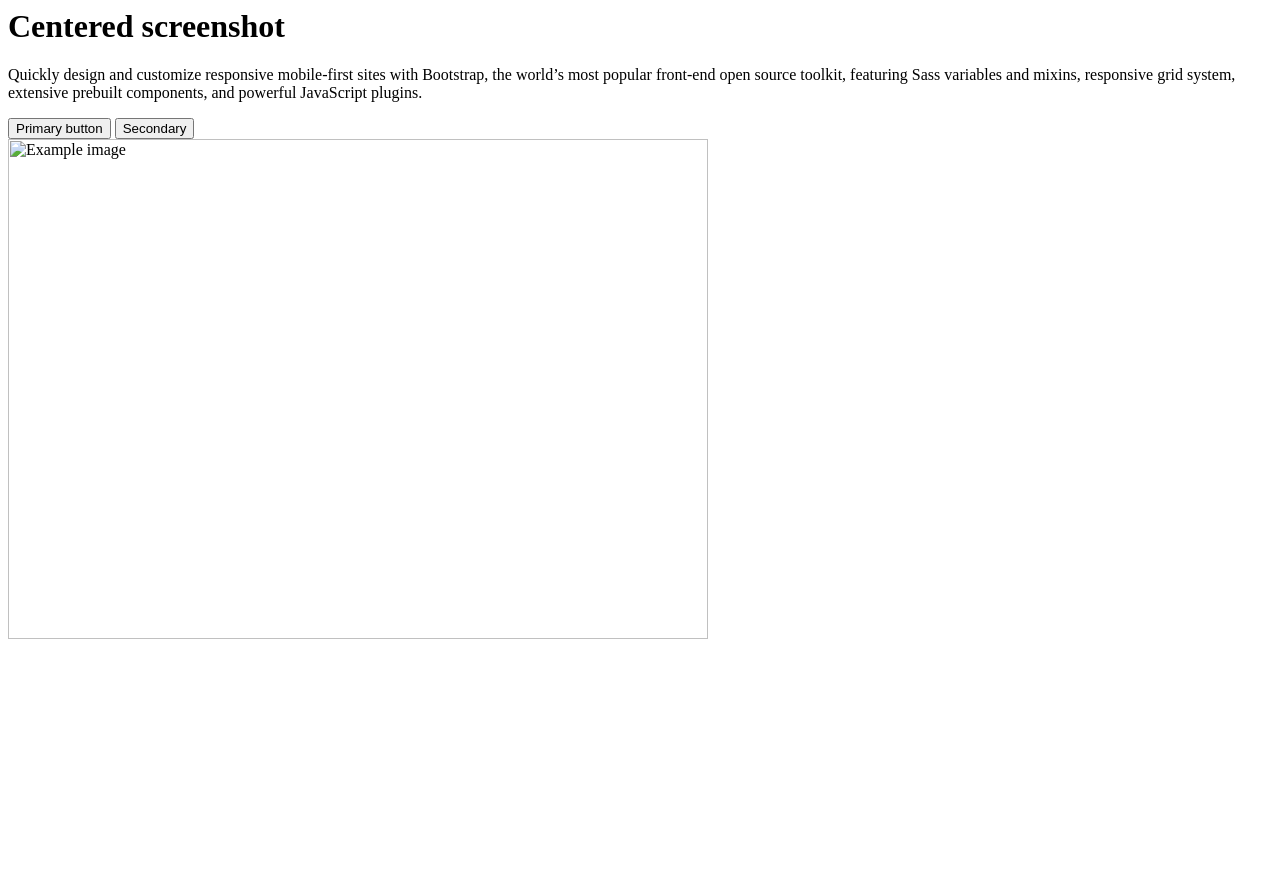
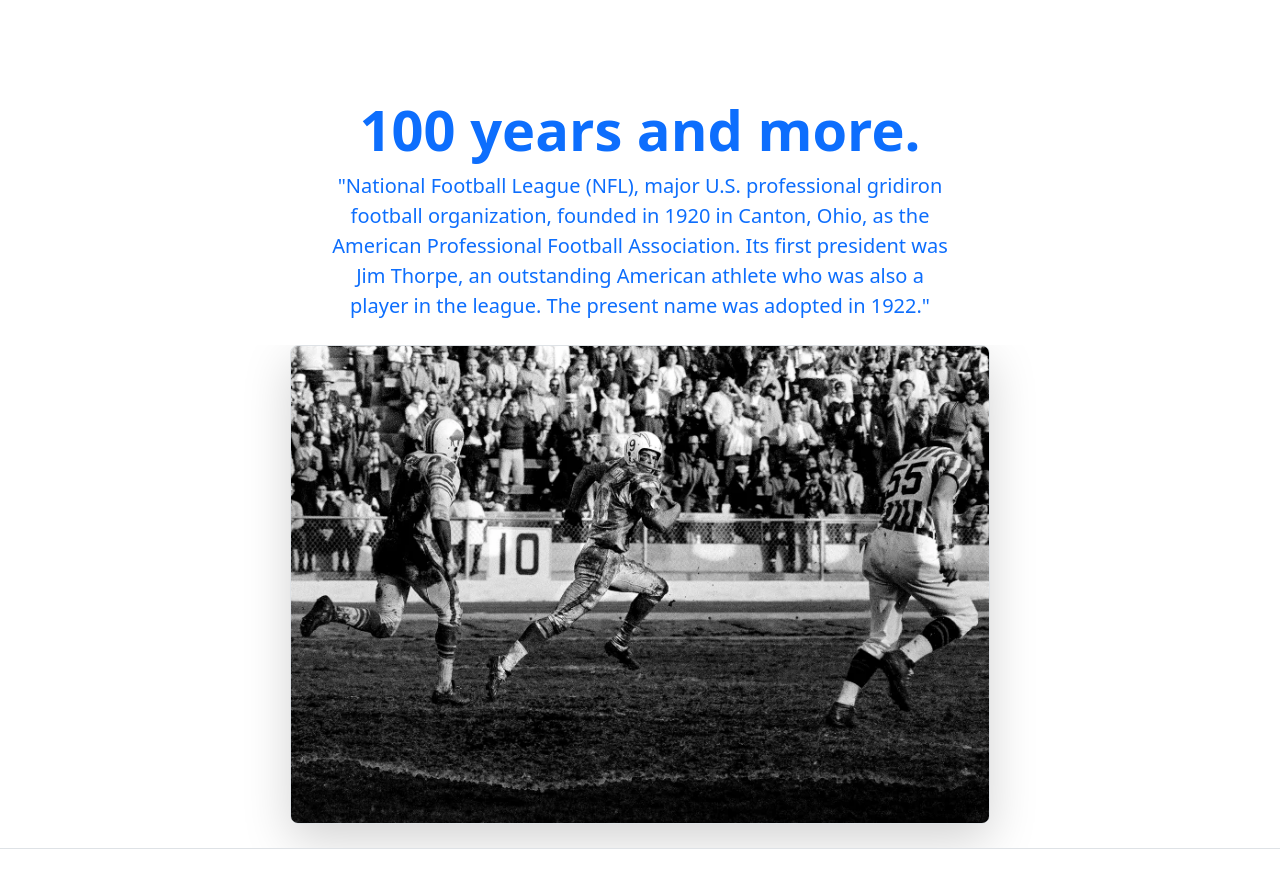
Before and after one commit to fabiocmachado/nfl, a plain HTML site: page history.html in a window 1280 px wide. Before the commit the page ends 800 px from the top, so only its background shows below. Drawn offline with nearby package versions, Linux system fonts and the light colour scheme.

Commit message:
Add files via upload

```diff
--- a/history.html
+++ b/history.html
@@ -1,15 +1,25 @@
+<!DOCTYPE html>
+<html lang="en">
+<head>
+    <meta charset="UTF-8">
+    <meta name="viewport" content="width=device-width, initial-scale=1.0">
+    <title>NFL History</title>
+    <link href="https://cdn.jsdelivr.net/npm/bootstrap@5.3.0/dist/css/bootstrap.min.css" rel="stylesheet" integrity="sha384-9ndCyUaIbzAi2FUVXJi0CjmCapSmO7SnpJef0486qhLnuZ2cdeRhO02iuK6FUUVM" crossorigin="anonymous">
+    <link rel="stylesheet" href="style.css" />
+</head>
+<body>
+
     <div class="px-4 pt-5 my-5 text-center border-bottom">
-    <h1 class="display-4 fw-bold text-body-emphasis">Centered screenshot</h1>
+        <h1 class="display-4 fw-bold text-body-emphasis h1">100 years and more.</h1>
         <div class="col-lg-6 mx-auto">
-      <p class="lead mb-4">Quickly design and customize responsive mobile-first sites with Bootstrap, the world’s most popular front-end open source toolkit, featuring Sass variables and mixins, responsive grid system, extensive prebuilt components, and powerful JavaScript plugins.</p>
-      <div class="d-grid gap-2 d-sm-flex justify-content-sm-center mb-5">
-        <button type="button" class="btn btn-primary btn-lg px-4 me-sm-3">Primary button</button>
-        <button type="button" class="btn btn-outline-secondary btn-lg px-4">Secondary</button>
+          <p class="lead mb-4">"National Football League (NFL), major U.S. professional gridiron football organization, founded in 1920 in Canton, Ohio, as the American Professional Football Association. Its first president was Jim Thorpe, an outstanding American athlete who was also a player in the league. The present name was adopted in 1922."</p>
+
         </div>
-    </div>
-    <div class="overflow-hidden" style="max-height: 30vh;">
+        <div class="overflow-hidden" style="max-height: 100vh;">
           <div class="container px-5">
-        <img src="bootstrap-docs.png" class="img-fluid border rounded-3 shadow-lg mb-4" alt="Example image" width="700" height="500" loading="lazy">
+            <img src="./images/old.webp" class="img-fluid border rounded-3 shadow-lg mb-4" alt="Example image" width="700" height="500" loading="lazy">
           </div>
         </div>
       </div>
+</body>
+</html>
--- a/style.css
+++ b/style.css
@@ -0,0 +1,7 @@
+*{
+    color: #0d6efd;
+}
+
+.h1{
+    color: #0d6efd !important;
+}
```
Also changed, not shown: index.html (+1 -1 lines), teams.html (+25 -0 lines), topplayers.html (+2 -2 lines). Lines whose indentation alone changed are shown as unchanged.
